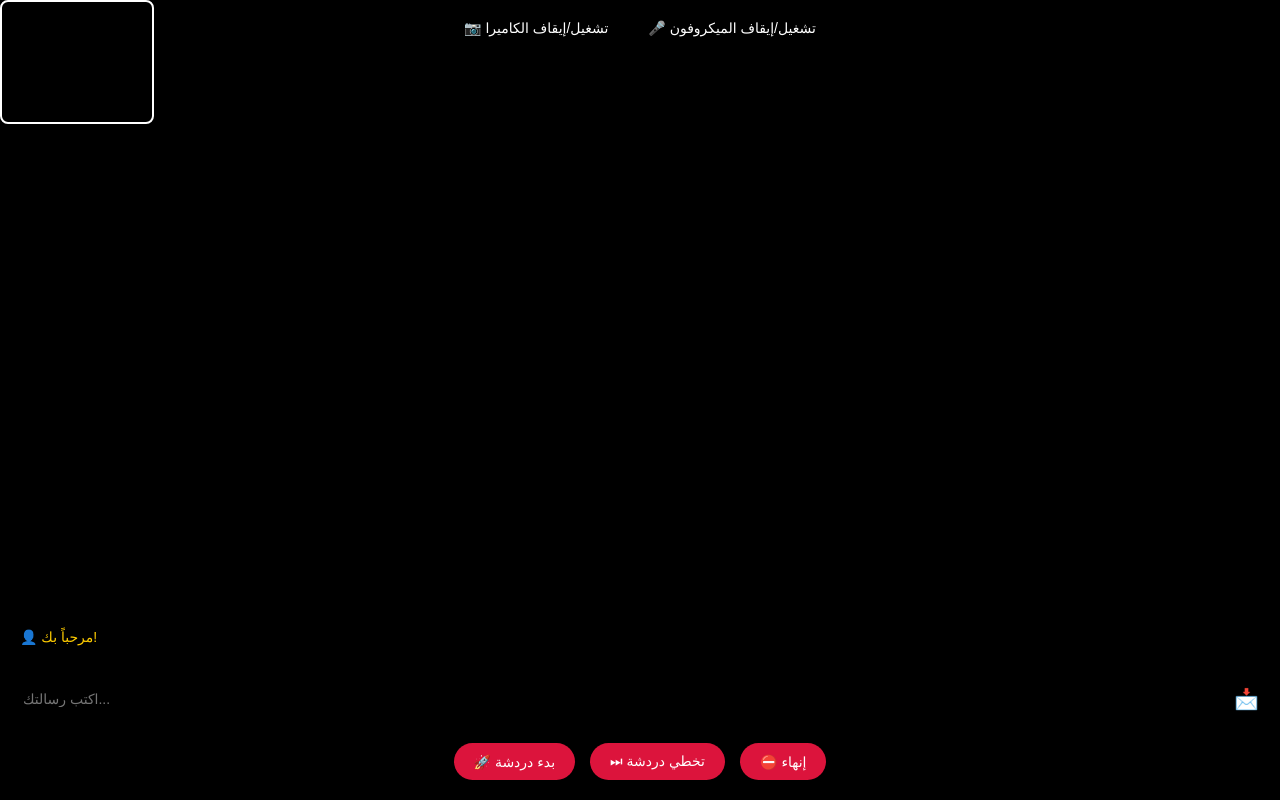
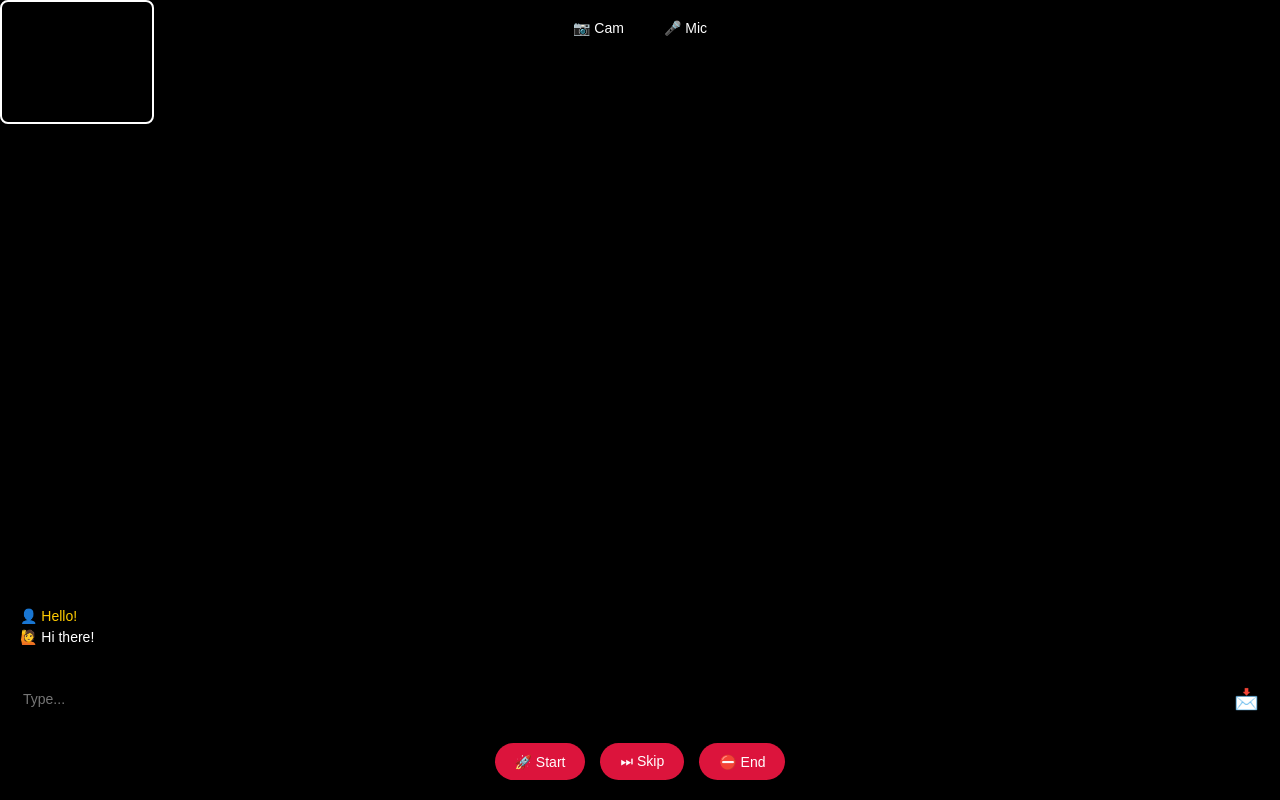
Before and after one commit to hamzaechahbi/myvpn-app, a plain HTML site: page index.html in a window 1280 px wide. Drawn offline with Linux system fonts and the light colour scheme.

Commit message:
Update index.html

```diff
--- a/index.html
+++ b/index.html
@@ -1,40 +1,44 @@
 <!DOCTYPE html>
-<html lang="ar">
+<html lang="en">
 <head>
   <meta charset="UTF-8">
-  <title>دردشة فيديو</title>
+  <title>Video Chat</title>
   <link rel="stylesheet" href="index.css">
 </head>
 <body>
   <div class="video-container">
-    <!-- فيديو المستخدم -->
-    <video id="localVideo" autoplay playsinline muted></video>
-    <!-- فيديو الطرف الآخر -->
+
+    <!-- Remote video (الشخص الآخر) -->
     <video id="remoteVideo" autoplay playsinline></video>
 
-    <!-- الشريط العلوي (أزرار التحكم بالكاميرا/الميكروفون) -->
+    <!-- Local video (أنت) -->
+    <video id="localVideo" autoplay playsinline muted></video>
+
+    <!-- Top control buttons -->
     <div class="top-controls">
-      <button class="control-btn" id="toggleCam">📷 تشغيل/إيقاف الكاميرا</button>
-      <button class="control-btn" id="toggleMic">🎤 تشغيل/إيقاف الميكروفون</button>
+      <button class="control-btn" id="toggleCam">📷 Cam</button>
+      <button class="control-btn" id="toggleMic">🎤 Mic</button>
     </div>
 
-    <!-- صندوق الرسائل -->
+    <!-- Chat messages -->
     <div class="chat-box" id="messages">
-      <div class="message other">👤 مرحباً بك!</div>
+      <div class="message other">👤 Hello!</div>
+      <div class="message me">🙋 Hi there!</div>
     </div>
 
-    <!-- شريط الرسائل -->
+    <!-- Message input -->
     <div class="input-bar">
-      <input type="text" id="messageInput" placeholder="اكتب رسالتك...">
+      <input type="text" id="messageInput" placeholder="Type...">
       <button class="send-btn" id="sendMessage">📩</button>
     </div>
 
-    <!-- أزرار أسفل الشاشة -->
+    <!-- Bottom main controls -->
     <div class="bottom-controls">
-      <button class="main-btn" id="startChat">🚀 بدء دردشة</button>
-      <button class="main-btn" id="skipChat">⏭ تخطي دردشة</button>
-      <button class="main-btn" id="endChat">⛔ إنهاء</button>
+      <button class="main-btn start" id="startChat">🚀 Start</button>
+      <button class="main-btn skip" id="skipChat">⏭ Skip</button>
+      <button class="main-btn end" id="endChat">⛔ End</button>
     </div>
+
   </div>
 </body>
 </html>
```
